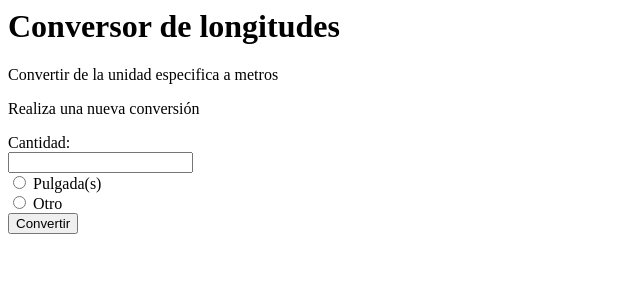
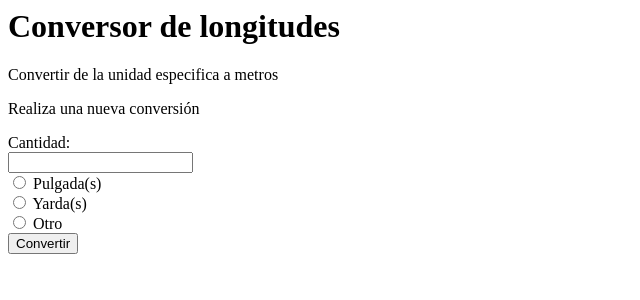
Before and after one commit to JGuilmar/DWEServidor, a PHP site: page /conversor2.php in a window 1280 px wide. Shown: the top 300 px of the page, without its empty margins (0-640 px from the left). Run offline with PHP 8.4, Linux system fonts and the light colour scheme.

Commit message:
Ejercicio 6, modificado el archivo conversor.php. Añadimos un nuevo input para la conversión de yardas a metros.

```diff
--- a/sprint1apache/www/site3/conversor2.php
+++ b/sprint1apache/www/site3/conversor2.php
@@ -9,6 +9,10 @@
 						$v_pulgadas = $_POST["fcantidad"];
 						$v_metros = $v_pulgadas * 0.0254;
 						echo $v_pulgadas."pulgada(s) = ".$v_metros." metros(s)";
+					}else if($_POST["funidad"] == "yarda"){
+						$v_yarda = $_POST["fcantidad"];
+						$v_metros = $v_yarda * 9.14;
+						echo $v_yarda."yarda(s) =".$v_metros." metros";
 					}else{
 						echo "Unidad no soportada";
 					}
@@ -22,6 +26,10 @@
 
 			<input type="radio" id ="pulgada_input" name="funidad" value="pulgada">
 			<label for="pulgada_input">Pulgada(s)</label><br>
+
+			<input type="radio" id="yarda_input" name="funidad" value="yarda">
+			<label for="yarda_input">Yarda(s)</label><br>
+
 			<input type="radio" id="otro_input" name="funidad" value="otro">
 			<label for="otro_input">Otro</label><br>
 
```
